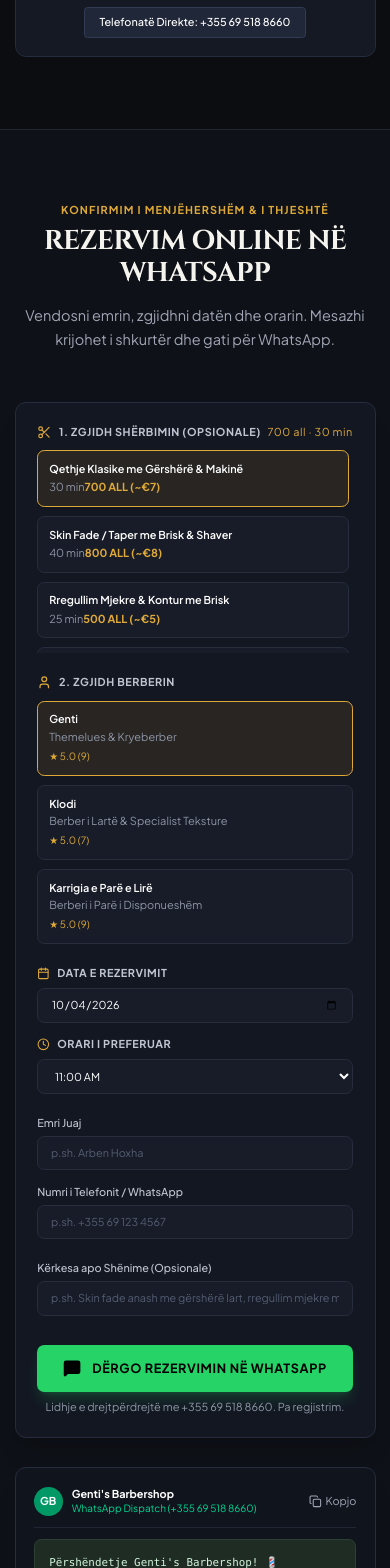
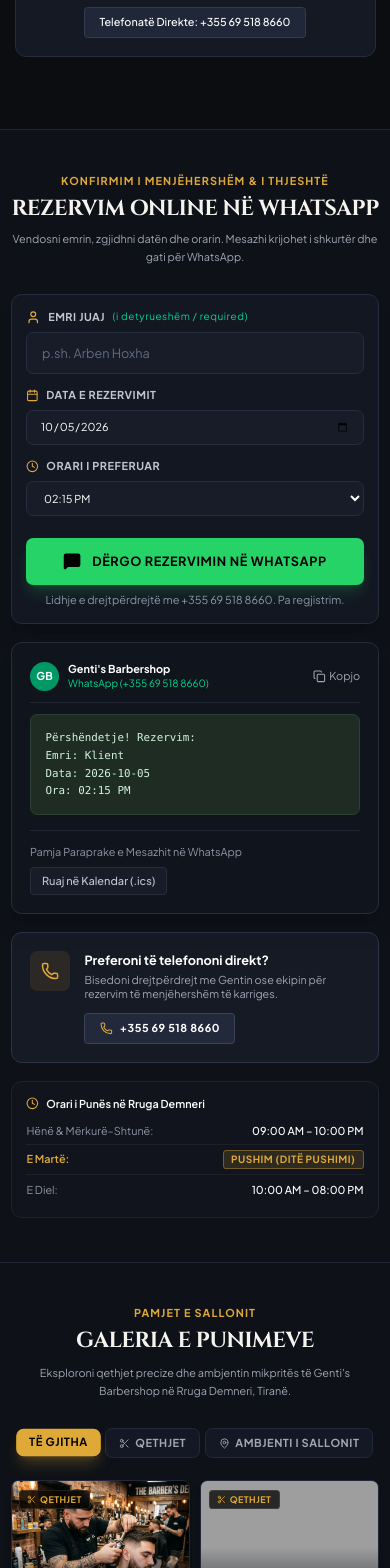
Before and after one commit to HeliosGng/genti-barbershop, a React (Vite) app: page / in a window 390 px wide. Shown: the part 4280-5848 px from the top of the page. Built offline with nearby package versions, Linux system fonts and the light colour scheme; grey boxes are pictures that could not be loaded; a web font is replaced by a local one.

Commit message:
Simplify BookingWhatsApp component
Refactor BookingWhatsApp component to simplify booking process and WhatsApp message generation.

```diff
--- a/src/components/BookingWhatsApp.tsx
+++ b/src/components/BookingWhatsApp.tsx
@@ -1,22 +1,33 @@
 import React, { useState, useEffect } from 'react';
-import { Calendar as CalendarIcon, Clock, Scissors, User, Phone, CheckCircle, MessageSquare, Copy, Check, AlertTriangle } from 'lucide-react';
-import { SERVICES, BARBERS, TIME_SLOTS, SHOP_INFO } from '../data/barbershopData';
-import { BookingState, getLocalizedText } from '../types';
+import { Calendar as CalendarIcon, Clock, User, Phone, CheckCircle, MessageSquare, Copy, Check, AlertTriangle } from 'lucide-react';
+import { TIME_SLOTS, SHOP_INFO } from '../data/barbershopData';
+import { BookingState } from '../types';
 import { useLanguage } from '../context/LanguageContext';
 
 interface BookingWhatsAppProps {
   preselectedServiceId?: string;
 }
 
-export const BookingWhatsApp: React.FC<BookingWhatsAppProps> = ({ preselectedServiceId }) => {
+export const BookingWhatsApp: React.FC<BookingWhatsAppProps> = () => {
   const { language, t } = useLanguage();
+
+  // Default to today + 1 day (or skip to Wednesday if Tuesday)
+  const getInitialDate = () => {
+    const tomorrow = new Date();
+    tomorrow.setDate(tomorrow.getDate() + 1);
+    if (tomorrow.getDay() === 2) {
+      tomorrow.setDate(tomorrow.getDate() + 1);
+    }
+    return tomorrow.toISOString().split('T')[0];
+  };
+
   const todayStr = new Date().toISOString().split('T')[0];
 
   const [booking, setBooking] = useState<BookingState>({
-    serviceId: preselectedServiceId || SERVICES[0].id,
-    barberId: 'genti',
-    date: todayStr,
-    timeSlot: '11:00 AM',
+    serviceId: 'classic-haircut',
+    barberId: 'any',
+    date: getInitialDate(),
+    timeSlot: '02:15 PM',
     customerName: '',
     customerPhone: '',
     notes: ''
@@ -25,53 +36,24 @@ export const BookingWhatsApp: React.FC<BookingWhatsAppProps> = ({ preselectedSer
   const [copied, setCopied] = useState(false);
   const [submitted, setSubmitted] = useState(false);
 
+  // Tuesday is weekly day off
   const isTuesday = Boolean(booking.date && new Date(booking.date + 'T00:00:00').getDay() === 2);
 
-  useEffect(() => {
-    if (preselectedServiceId) {
-      setBooking(prev => ({ ...prev, serviceId: preselectedServiceId }));
-    }
-  }, [preselectedServiceId]);
-
-  const selectedService = SERVICES.find(s => s.id === booking.serviceId) || SERVICES[0];
-  const selectedBarber = BARBERS.find(b => b.id === booking.barberId) || BARBERS[0];
-
-  // Construct structured WhatsApp message in active language
+  // Construct short and tidy WhatsApp message: ONLY client name, date, and time
   const generateWhatsAppMessage = () => {
-    const srvName = getLocalizedText(selectedService?.name, language);
-    const brbRole = getLocalizedText(selectedBarber?.role, language);
+    const clientName = booking.customerName.trim() || (language === 'sq' ? 'Klient' : 'Client');
 
     if (language === 'sq') {
-      return `Përshëndetje Genti's Barbershop! 💈
-Dëshiroj të rezervoj një orar për shërbim:
-
-✂️ Shërbimi: ${srvName} (${selectedService.priceALL} ALL / ~€${selectedService.priceEUR})
-⏱️ Kohëzgjatja: ${selectedService.durationMinutes} min
-👤 Berberi: ${selectedBarber.name} (${brbRole})
-📅 Data: ${booking.date}
-⏰ Orari i preferuar: ${booking.timeSlot}
-🧑 Emri i Klientit: ${booking.customerName.trim() || 'Klient'}
-📱 Numri i Kontaktit: ${booking.customerPhone.trim() || 'Përmes WhatsApp'}
-${booking.notes.trim() ? `📝 Kërkesë / Shënim: ${booking.notes.trim()}` : ''}
-
-Vendndodhja: Rruga Demneri, Tiranë 1000
-Ju lutem më konfirmoni nëse ky orar është i lirë. Faleminderit!`;
+      return `Përshëndetje! Rezervim:
+Emri: ${clientName}
+Data: ${booking.date}
+Ora: ${booking.timeSlot}`;
     }
 
-    return `Hello Genti's Barbershop! 💈
-I would like to book an appointment with you:
-
-✂️ Service: ${srvName} (${selectedService.priceALL} ALL / ~€${selectedService.priceEUR})
-⏱️ Estimated Duration: ${selectedService.durationMinutes} mins
-👤 Barber: ${selectedBarber.name} (${brbRole})
-📅 Date: ${booking.date}
-⏰ Preferred Time: ${booking.timeSlot}
-🧑 Name: ${booking.customerName.trim() || 'Client'}
-📱 Contact: ${booking.customerPhone.trim() || 'Via WhatsApp'}
-${booking.notes.trim() ? `📝 Special Request: ${booking.notes.trim()}` : ''}
-
-Location: Rruga Demneri, Tiranë 1000
-Please let me know if this time works for you. Thank you!`;
+    return `Hello! Booking:
+Name: ${clientName}
+Date: ${booking.date}
+Time: ${booking.timeSlot}`;
   };
 
   const handleSendWhatsApp = (e: React.FormEvent) => {
@@ -95,9 +77,8 @@ Please let me know if this time works for you. Thank you!`;
   };
 
   const downloadCalendarFile = () => {
-    const srvName = getLocalizedText(selectedService?.name, language);
-    const title = `Appointment at Genti's Barbershop - ${srvName}`;
-    const description = `Service: ${srvName} with ${selectedBarber.name}. Address: Rruga Demneri, Tirana. Phone: ${SHOP_INFO.phone}`;
+    const title = `Appointment at Genti's Barbershop`;
+    const description = `Booking on Rruga Demneri, Tirana. Phone: ${SHOP_INFO.phone}`;
     const location = SHOP_INFO.address;
 
     const dateClean = booking.date.replace(/-/g, '');
@@ -109,8 +90,8 @@ Please let me know if this time works for you. Thank you!`;
       `SUMMARY:${title}`,
       `DESCRIPTION:${description}`,
       `LOCATION:${location}`,
-      `DTSTART:${dateClean}T100000Z`,
-      `DTEND:${dateClean}T110000Z`,
+      `DTSTART:${dateClean}T120000Z`,
+      `DTEND:${dateClean}T130000Z`,
       'STATUS:CONFIRMED',
       'END:VEVENT',
       'END:VCALENDAR'
@@ -120,92 +101,50 @@ Please let me know if this time works for you. Thank you!`;
     const url = window.URL.createObjectURL(blob);
     const link = document.createElement('a');
     link.href = url;
-    link.setAttribute('download', `gentis-barbershop-${booking.date}.ics`);
+    link.setAttribute('download', `gentis-booking-${booking.date}.ics`);
     document.body.appendChild(link);
     link.click();
     document.body.removeChild(link);
   };
 
   return (
-    <section id="booking" className="py-20 bg-[#0e1117] border-y border-[#232733] scroll-mt-20">
-      <div className="max-w-7xl mx-auto px-4 sm:px-6 lg:px-8">
+    <section id="booking" className="py-12 sm:py-20 bg-[#0e1117] border-y border-[#232733] scroll-mt-20">
+      <div className="max-w-7xl mx-auto px-3 sm:px-6 lg:px-8">
         {/* Header */}
-        <div className="text-center max-w-3xl mx-auto mb-14">
-          <div className="text-xs uppercase tracking-widest text-[#dfa938] font-bold mb-2">
+        <div className="text-center max-w-3xl mx-auto mb-8 sm:mb-14">
+          <div className="text-xs uppercase tracking-widest text-[#dfa938] font-bold mb-1.5 sm:mb-2">
             {t.bookingKicker}
           </div>
-          <h2 className="text-3xl sm:text-4xl font-bold font-brand text-[#f4f3ee] tracking-tight mb-4">
+          <h2 className="text-2xl sm:text-4xl font-bold font-brand text-[#f4f3ee] tracking-tight mb-2 sm:mb-4">
             {t.bookingTitle}
           </h2>
-          <p className="text-[#a0a6b5] text-base leading-relaxed">
+          <p className="text-[#a0a6b5] text-xs sm:text-base leading-relaxed">
             {t.bookingSubtitle}
           </p>
         </div>
 
-        <div className="grid grid-cols-1 lg:grid-cols-12 gap-8 items-start">
-          {/* Booking Form Controls (7 cols) */}
-          <div className="lg:col-span-7 bg-[#131722] p-6 sm:p-8 rounded-xl border border-[#262c3d] shadow-xl">
-            <form onSubmit={handleSendWhatsApp} className="space-y-6">
-              {/* 1. Select Service */}
+        <div className="grid grid-cols-1 lg:grid-cols-12 gap-5 sm:gap-8 items-start">
+          {/* Booking Form (7 cols) - Clean & Fast */}
+          <div className="lg:col-span-7 bg-[#131722] p-4 sm:p-8 rounded-xl border border-[#262c3d] shadow-xl">
+            <form onSubmit={handleSendWhatsApp} className="space-y-4 sm:space-y-6">
+              {/* 1. Client Name (Required) */}
               <div>
-                <label className="block text-xs font-bold uppercase tracking-wider text-[#c0c5d2] mb-3 flex items-center justify-between">
-                  <span className="flex items-center gap-2">
-                    <Scissors className="w-4 h-4 text-[#dfa938]" />
-                    <span>{t.step1Service}</span>
-                  </span>
-                  <span className="text-[#dfa938] lowercase font-normal">
-                    {selectedService.priceALL} ALL · {selectedService.durationMinutes} min
-                  </span>
+                <label className="block text-xs font-bold uppercase tracking-wider text-[#c0c5d2] mb-2 flex items-center gap-2">
+                  <User className="w-4 h-4 text-[#dfa938]" />
+                  <span>{t.clientNameLabel}</span>
+                  <span className="text-emerald-400 text-[10px] lowercase font-normal">(i detyrueshëm / required)</span>
                 </label>
-                <div className="grid grid-cols-1 sm:grid-cols-2 gap-2.5 max-h-56 overflow-y-auto pr-1">
-                  {SERVICES.map((srv) => (
-                    <button
-                      type="button"
-                      key={srv.id}
-                      onClick={() => setBooking({ ...booking, serviceId: srv.id })}
-                      className={`text-left p-3 rounded-lg border transition-all text-xs flex flex-col justify-between cursor-pointer ${
-                        booking.serviceId === srv.id
-                          ? 'border-[#dfa938] bg-[#dfa938]/10 text-white shadow-sm'
-                          : 'border-[#262d3d] bg-[#171c28] text-[#a0a6b5] hover:border-[#3d475f] hover:text-[#e2e4e9]'
-                      }`}
-                    >
-                      <div className="font-semibold text-white mb-1">{getLocalizedText(srv.name, language)}</div>
-                      <div className="flex items-center justify-between text-[11px] text-[#8e95a5]">
-                        <span>{srv.durationMinutes} min</span>
-                        <span className="text-[#dfa938] font-bold">{srv.priceALL} ALL (~€{srv.priceEUR})</span>
-                      </div>
-                    </button>
-                  ))}
-                </div>
+                <input
+                  type="text"
+                  required
+                  placeholder={t.clientNamePlaceholder}
+                  value={booking.customerName}
+                  onChange={(e) => setBooking({ ...booking, customerName: e.target.value })}
+                  className="w-full bg-[#171c28] border border-[#262d3d] focus:border-[#dfa938] rounded-lg px-4 py-3 text-sm text-white placeholder-[#616a7f] focus:outline-none transition-colors"
+                />
               </div>
 
-              {/* 2. Select Barber */}
-              <div>
-                <label className="block text-xs font-bold uppercase tracking-wider text-[#c0c5d2] mb-3 flex items-center gap-2">
-                  <User className="w-4 h-4 text-[#dfa938]" />
-                  <span>{t.step2Barber}</span>
-                </label>
-                <div className="grid grid-cols-1 sm:grid-cols-3 gap-2.5">
-                  {BARBERS.map((barber) => (
-                    <button
-                      type="button"
-                      key={barber.id}
-                      onClick={() => setBooking({ ...booking, barberId: barber.id })}
-                      className={`p-3 rounded-lg border text-left transition-all cursor-pointer ${
-                        booking.barberId === barber.id
-                          ? 'border-[#dfa938] bg-[#dfa938]/10 text-white'
-                          : 'border-[#262d3d] bg-[#171c28] text-[#a0a6b5] hover:border-[#3d475f]'
-                      }`}
-                    >
-                      <div className="font-semibold text-xs text-white mb-0.5">{barber.name}</div>
-                      <div className="text-[11px] text-[#8e95a5] line-clamp-1">{getLocalizedText(barber.role, language)}</div>
-                      <div className="text-[10px] text-[#dfa938] mt-1">★ {barber.rating}.0 ({barber.reviewCount})</div>
-                    </button>
-                  ))}
-                </div>
-              </div>
-
-              {/* 3. Date & Time */}
+              {/* 2. Date & Time */}
               <div className="grid grid-cols-1 sm:grid-cols-2 gap-4">
                 <div>
                   <label className="block text-xs font-bold uppercase tracking-wider text-[#c0c5d2] mb-2 flex items-center gap-2">
@@ -251,49 +190,6 @@ Please let me know if this time works for you. Thank you!`;
                 </div>
               </div>
 
-              {/* 4. Customer Details */}
-              <div className="grid grid-cols-1 sm:grid-cols-2 gap-4">
-                <div>
-                  <label className="block text-xs font-medium text-[#c0c5d2] mb-1.5">
-                    {t.clientNameLabel}
-                  </label>
-                  <input
-                    type="text"
-                    required
-                    placeholder={t.clientNamePlaceholder}
-                    value={booking.customerName}
-                    onChange={(e) => setBooking({ ...booking, customerName: e.target.value })}
-                    className="w-full bg-[#171c28] border border-[#262d3d] rounded-lg px-3.5 py-2.5 text-xs text-white placeholder-[#555d71] focus:outline-none focus:border-[#dfa938]"
-                  />
-                </div>
-
-                <div>
-                  <label className="block text-xs font-medium text-[#c0c5d2] mb-1.5">
-                    {t.clientPhoneLabel}
-                  </label>
-                  <input
-                    type="tel"
-                    placeholder={t.clientPhonePlaceholder}
-                    value={booking.customerPhone}
-                    onChange={(e) => setBooking({ ...booking, customerPhone: e.target.value })}
-                    className="w-full bg-[#171c28] border border-[#262d3d] rounded-lg px-3.5 py-2.5 text-xs text-white placeholder-[#555d71] focus:outline-none focus:border-[#dfa938]"
-                  />
-                </div>
-              </div>
-
-              <div>
-                <label className="block text-xs font-medium text-[#c0c5d2] mb-1.5">
-                  {t.clientNotesLabel}
-                </label>
-                <input
-                  type="text"
-                  placeholder={t.clientNotesPlaceholder}
-                  value={booking.notes}
-                  onChange={(e) => setBooking({ ...booking, notes: e.target.value })}
-                  className="w-full bg-[#171c28] border border-[#262d3d] rounded-lg px-3.5 py-2.5 text-xs text-white placeholder-[#555d71] focus:outline-none focus:border-[#dfa938]"
-                />
-              </div>
-
               {/* Submit Button */}
               <div className="pt-2">
                 <button
@@ -317,7 +213,7 @@ Please let me know if this time works for you. Thank you!`;
 
           {/* WhatsApp Message Live Preview & Alternative Actions (5 cols) */}
           <div className="lg:col-span-5 space-y-5">
-            {/* Live WhatsApp Chat Bubble Preview */}
+            {/* Live WhatsApp Chat Bubble Preview (Short & Tidy) */}
             <div className="bg-[#10141d] rounded-xl border border-[#262d3d] p-5 sm:p-6 shadow-xl relative overflow-hidden">
               <div className="flex items-center justify-between pb-3 mb-3 border-b border-[#1f2533]">
                 <div className="flex items-center gap-2.5">
@@ -326,7 +222,7 @@ Please let me know if this time works for you. Thank you!`;
                   </div>
                   <div>
                     <div className="text-xs font-bold text-white">Genti's Barbershop</div>
-                    <div className="text-[10px] text-emerald-400">WhatsApp Dispatch (+355 69 518 8660)</div>
+                    <div className="text-[10px] text-emerald-400">WhatsApp (+355 69 518 8660)</div>
                   </div>
                 </div>
 
@@ -340,7 +236,7 @@ Please let me know if this time works for you. Thank you!`;
                 </button>
               </div>
 
-              {/* Message Mockup Bubble */}
+              {/* Message Mockup Bubble - Short and Tidy */}
               <div className="bg-[#1f2c24] border border-[#2c4033] p-4 rounded-lg text-xs font-mono text-[#d1f4da] leading-relaxed whitespace-pre-wrap select-all">
                 {generateWhatsAppMessage()}
               </div>
```
